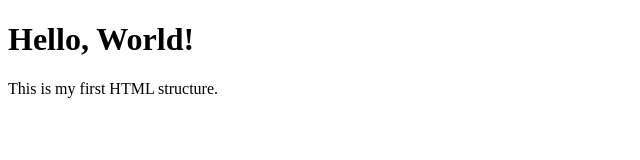
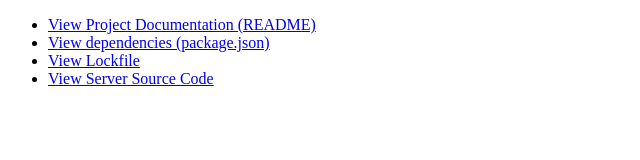
Before and after one commit to hari087om-rgb/securechat, a website: page public/index.html in a window 1280 px wide. Shown: the whole page, without its empty margins (0-640 px from the left). Drawn offline with Linux system fonts and the light colour scheme.

Commit message:
Update index.html

```diff
--- a/public/index.html
+++ b/public/index.html
@@ -6,8 +6,12 @@
     <title>Page Title</title>
 </head>
 <body>
-    <!-- Visible content goes here (headings, paragraphs, images, links, etc.) -->
-    <h1>Hello, World!</h1>
-    <p>This is my first HTML structure.</p>
+    <ul>
+  <li><a href="README.md">View Project Documentation (README)</a></li>
+  <li><a href="package.json">View dependencies (package.json)</a></li>
+  <li><a href="package-lock.json">View Lockfile</a></li>
+  <li><a href="server.js">View Server Source Code</a></li>
+</ul>
+
 </body>
 </html>
```
